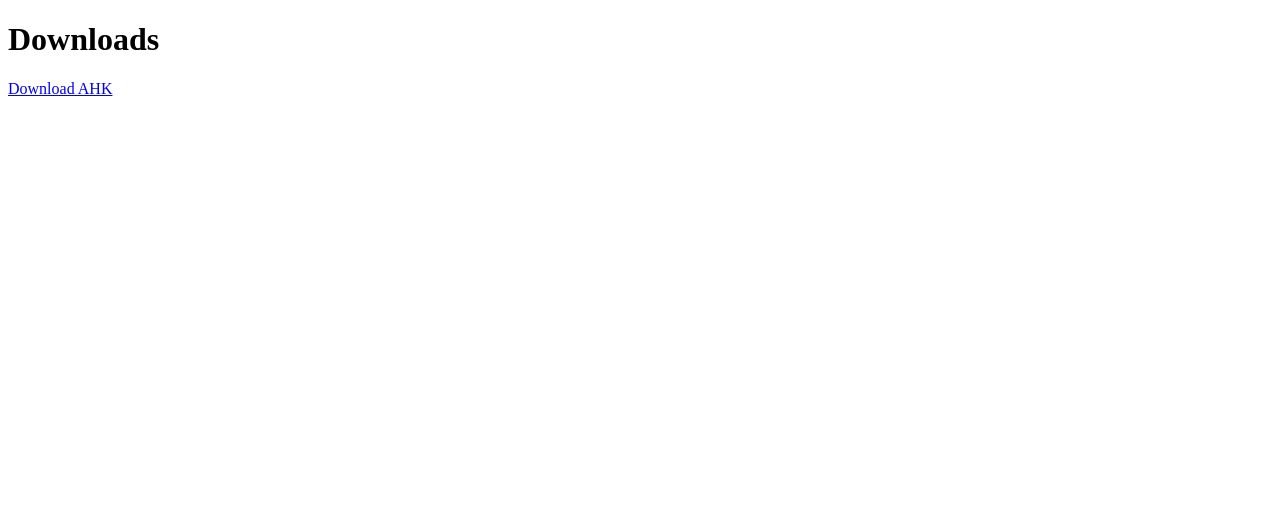
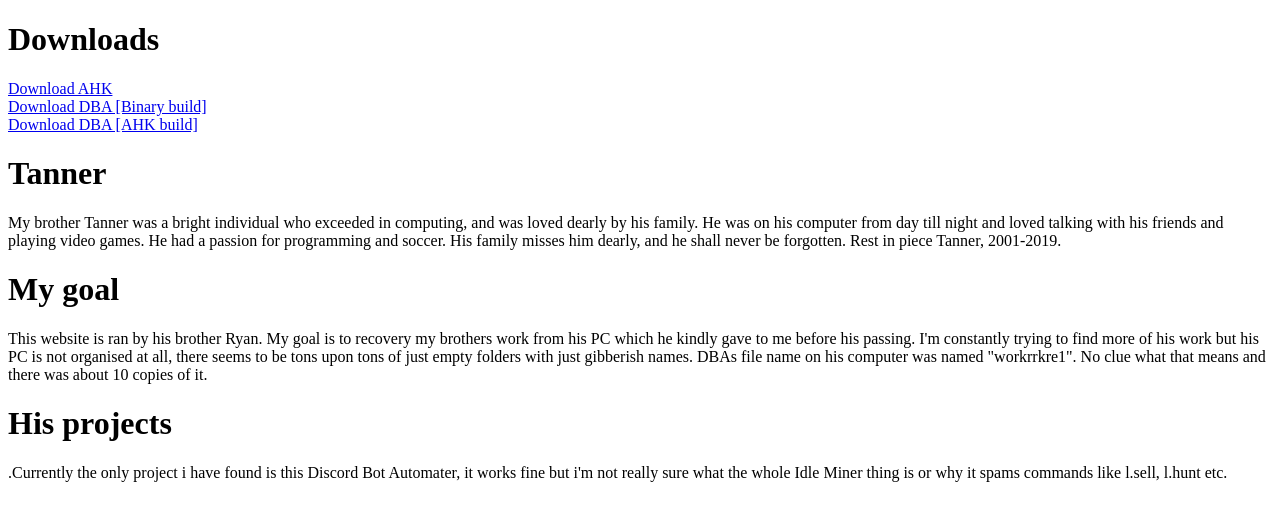
Before and after one commit to veridiansware/veridiansware.github.io, a plain HTML site: page index.html in a window 1280 px wide. Drawn offline with Linux system fonts and the light colour scheme.

Commit message:
Update index.html

```diff
--- a/index.html
+++ b/index.html
@@ -9,6 +9,29 @@
 Downloads
 </h1>
 <a href="https://www.autohotkey.com/download/ahk-install.exe">Download AHK</a>
+<br>
+<a href="https://github.com/tannerware/tannerware.github.io/releases/download/DBA/DBA.exe">Download DBA [Binary build]</a><br>
+<a href="https://github.com/tannerware/tannerware.github.io/releases/download/DBA/DBA.ahk">Download DBA [AHK build]</a><br>
+</div>
+<div>
+<h1>
+Tanner
+</h1>
+<p>
+My brother Tanner was a bright individual who exceeded in computing, and was loved dearly by his family. He was on his computer from day till night and loved talking with his friends and playing video games. He had a passion for programming and soccer. His family misses him dearly, and he shall never be forgotten. Rest in piece Tanner, 2001-2019.
+</p>
+</div>
+<div>
+<h1>
+My goal
+</h1>
+<p>This website is ran by his brother Ryan. My goal is to recovery my brothers work from his PC which he kindly gave to me before his passing. I'm constantly trying to find more of his work but his PC is not organised at all, there seems to be tons upon tons of just empty folders with just gibberish names. DBAs file name on his computer was named "workrrkre1". No clue what that means and there was about 10 copies of it.</p>
+</div>
+<div>
+<h1>
+His projects
+</h1>
+<p>.Currently the only project i have found is this Discord Bot Automater, it works fine but i'm not really sure what the whole Idle Miner thing is or why it spams commands like l.sell, l.hunt etc.</p>
 </div>
 </body>
 </html>
```
